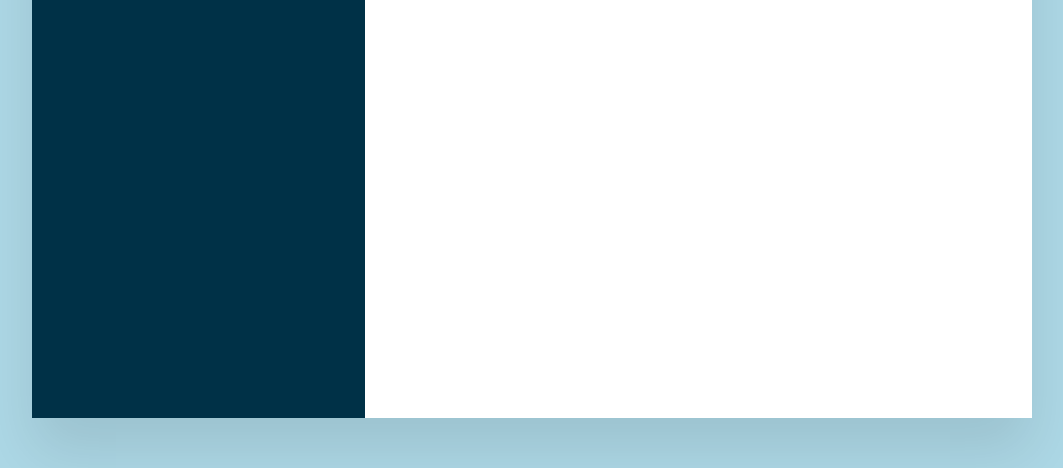
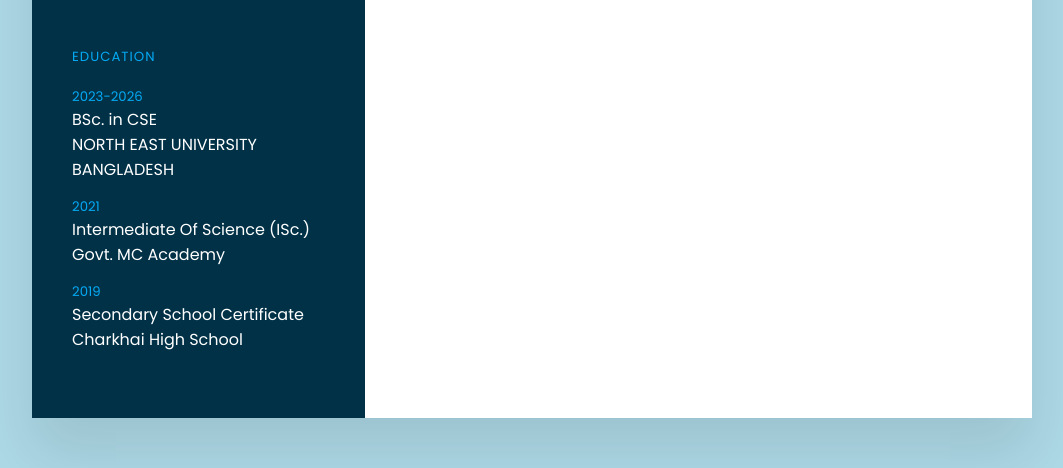
Before and after one commit to tajwone17/responsive-CV, a plain HTML site: page index.html in a window 1280 px wide. Shown: the part 632-1100 px from the top of the page, without its empty margins (108-1171 px from the left). Drawn offline with Linux system fonts and the light colour scheme.

Commit message:
style: add education section with details and styling

```diff
--- a/index.html
+++ b/index.html
@@ -57,6 +57,26 @@
             </li>
           </ul>
         </div>
+        <div class="contactInfo education">
+          <h5 class="title">Education</h5>
+          <ul>
+            <li>
+              <h5>2023-2026</h5>
+              <h4>BSc. in CSE</h4>
+              <h4>NORTH EAST UNIVERSITY BANGLADESH</h4>
+            </li>
+            <li>
+              <h5>2021</h5>
+              <h4>Intermediate Of Science (ISc.)</h4>
+              <h4>Govt. MC Academy</h4>
+            </li>
+            <li>
+              <h5>2019</h5>
+              <h4>Secondary School Certificate</h4>
+              <h4>Charkhai High School</h4>
+            </li>
+          </ul>
+        </div>
       </div>
       <div class="right_side"></div>
     </div>
--- a/style.css
+++ b/style.css
@@ -105,3 +105,19 @@ body {
 
   font-weight: 300;
 }
+.contactInfo.education li {
+  margin-bottom: 15px;
+}
+.contactInfo.education h5 {
+  font-weight: 500;
+  color: #03a9f4;
+}
+.contactInfo.education h4 {
+  font-weight: 200;
+  color: #fff;
+}
+
+.contactInfo.education h4:nth-child(2) {
+  font-weight: 500;
+  color: #fff;
+}
```
